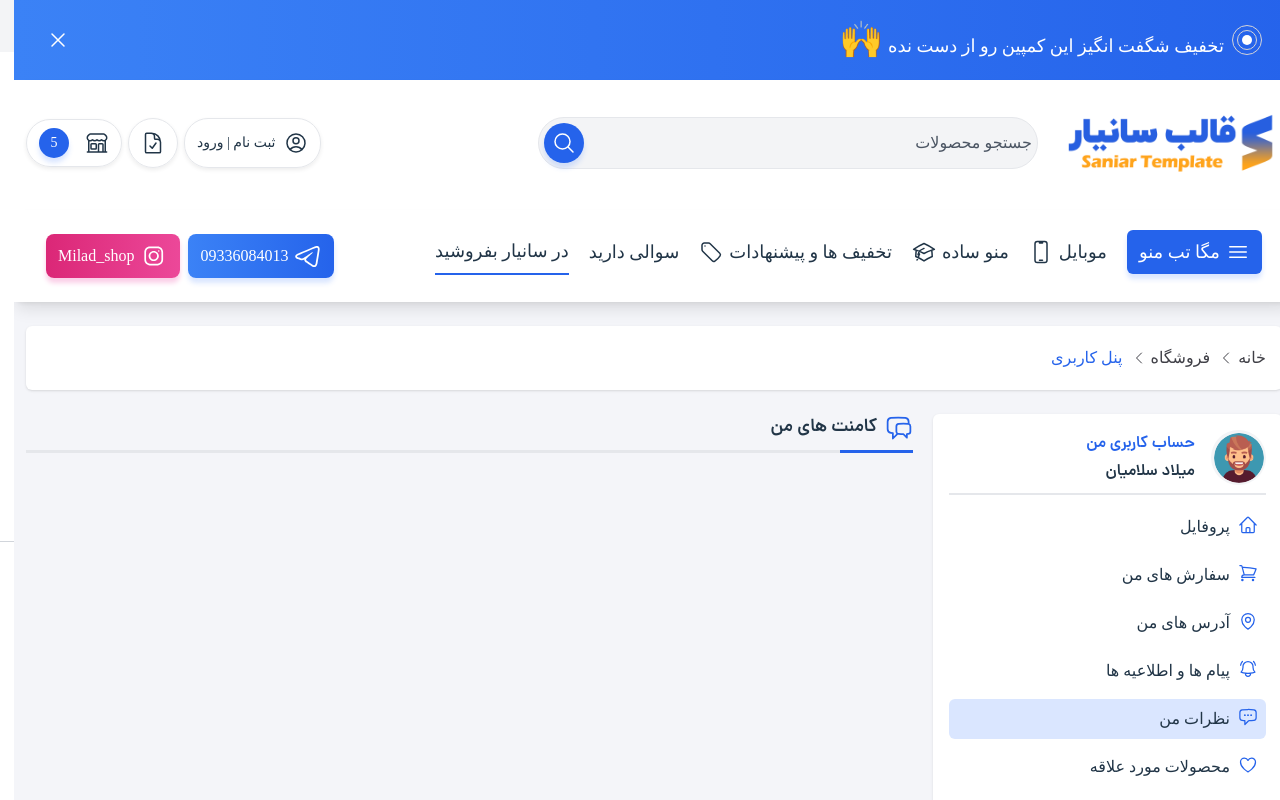
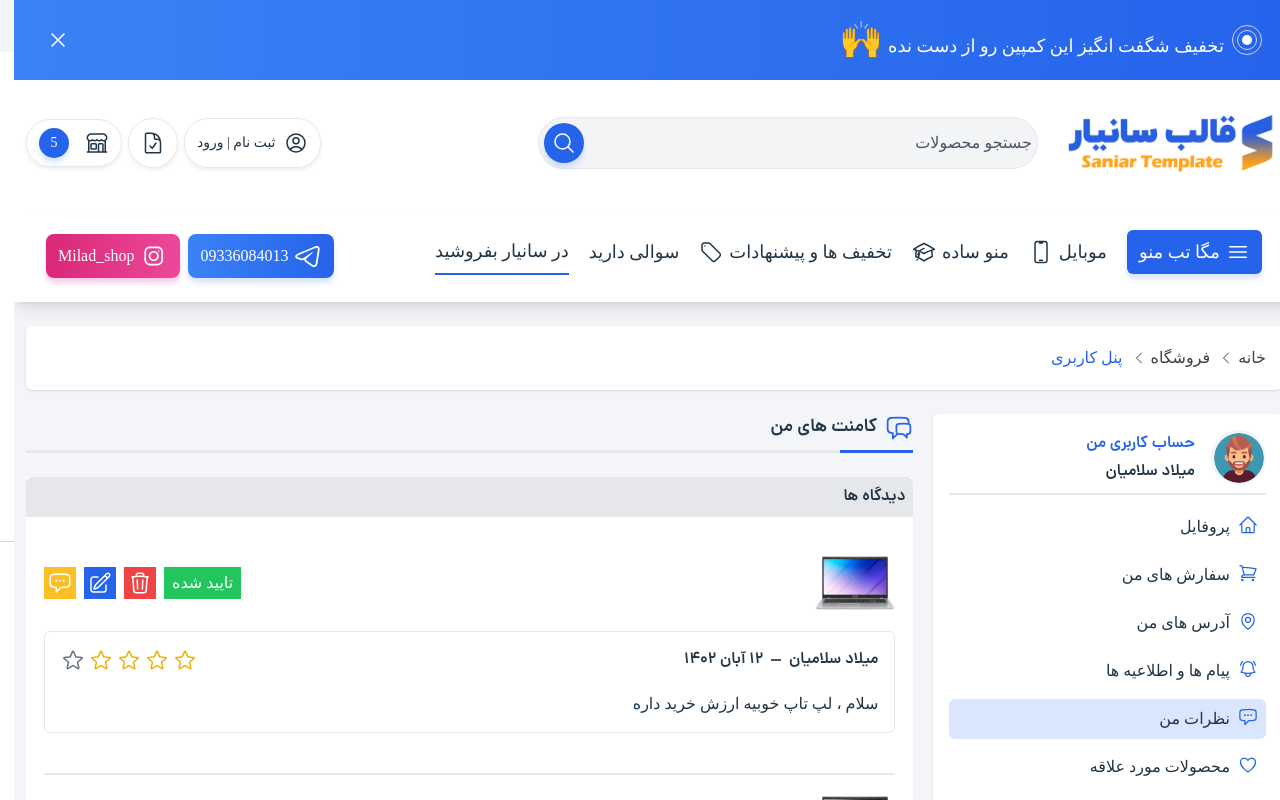
Before and after one commit to milad1385/saniarOnlineShop, a React (Vite) app: page /my-account/comments in a window 1280 px wide. Shown: the top 800 px of the page. Built offline with nearby package versions, Linux system fonts and the light colour scheme; a web font is replaced by a local one.

Commit message:
add user comment template in user panel

```diff
--- /dev/null
+++ b/src/Components/UserPanel/CommentBox/CommentBox.jsx
@@ -0,0 +1,62 @@
+import React from "react";
+
+function CommentBox() {
+  return (
+    <div className="py-2">
+      <div className="flex items-center justify-between">
+        <img
+          src="/images/product/laptop-1.jpg"
+          alt="laptop-1.jpg"
+          className="w-[80px] h-[80px]"
+        />
+        <div className="flex items-center gap-x-2">
+          <span className="bg-green-500 text-white px-2 py-1">تایید شده</span>
+          <button className="bg-red-500 text-white p-1">
+            <svg className="w-6 h-6">
+                <use href="#trash"></use>
+            </svg>
+          </button>
+          <button className="bg-blue-600 text-white p-1">
+            <svg className="w-6 h-6">
+                <use href="#edit"></use>
+            </svg>
+          </button>
+          <button className="bg-amber-400 text-white p-1">
+            <svg className="w-6 h-6">
+                <use href="#chat"></use>
+            </svg>
+          </button>
+        </div>
+      </div>
+      <div className="border border-gray-200 p-4 rounded-md mt-2">
+        <div className="flex items-center justify-between">
+          <div className="flex items-center justify-between gap-x-2">
+            <p className="font-DanaDemiBold">میلاد سلامیان</p>
+            <span className="block h-[2px] w-2.5 bg-gray-600"></span>
+            <p className="font-DanaDemiBold">12 آبان 1402</p>
+          </div>
+          <div className="flex items-center gap-x-1">
+            <svg className="w-6 h-6 text-yellow-500">
+              <use href="#star"></use>
+            </svg>
+            <svg className="w-6 h-6 text-yellow-500">
+              <use href="#star"></use>
+            </svg>
+            <svg className="w-6 h-6 text-yellow-500">
+              <use href="#star"></use>
+            </svg>
+            <svg className="w-6 h-6 text-yellow-500">
+              <use href="#star"></use>
+            </svg>
+            <svg className="w-6 h-6 text-gray-500">
+              <use href="#star"></use>
+            </svg>
+          </div>
+        </div>
+        <p className="mt-5">سلام ، لپ تاپ خوبیه ارزش خرید داره </p>
+      </div>
+    </div>
+  );
+}
+
+export default CommentBox;
--- a/src/Pages/UserPanel/Comments/Comments.jsx
+++ b/src/Pages/UserPanel/Comments/Comments.jsx
@@ -1,9 +1,20 @@
 import React from "react";
 import PageTitle from "../../../Components/UserPanel/PageTitle/PageTitle";
+import CommentBox from "../../../Components/UserPanel/CommentBox/CommentBox";
 function Comments() {
   return (
     <div>
-      <PageTitle title={'کامنت های من'} icon={'chat-bubble-left-right'} />
+      <PageTitle title={"کامنت های من"} icon={"chat-bubble-left-right"} />
+      <div className="bg-white mt-6">
+        <p class="bg-gray-200 font-DanaDemiBold p-2 rounded-tl-md  rounded-tr-md">
+          دیدگاه ها
+        </p>
+        <div className="p-[18px] space-y-8 divide-y-2">
+          <CommentBox/>
+          <CommentBox/>
+          <CommentBox/>
+        </div>
+      </div>
     </div>
   );
 }
```
